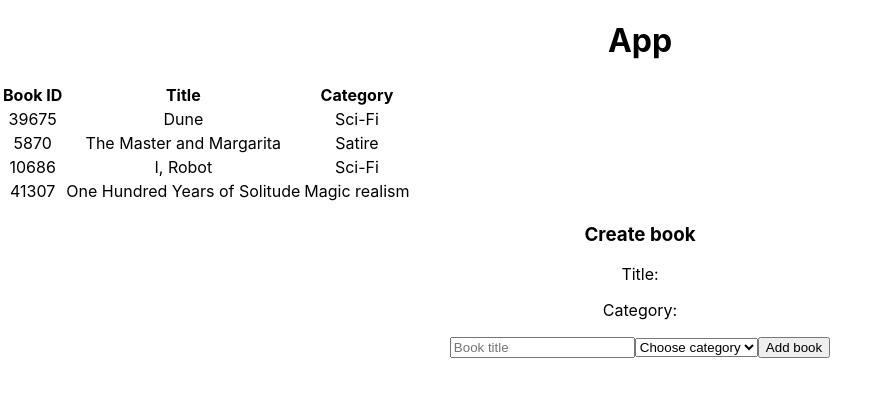
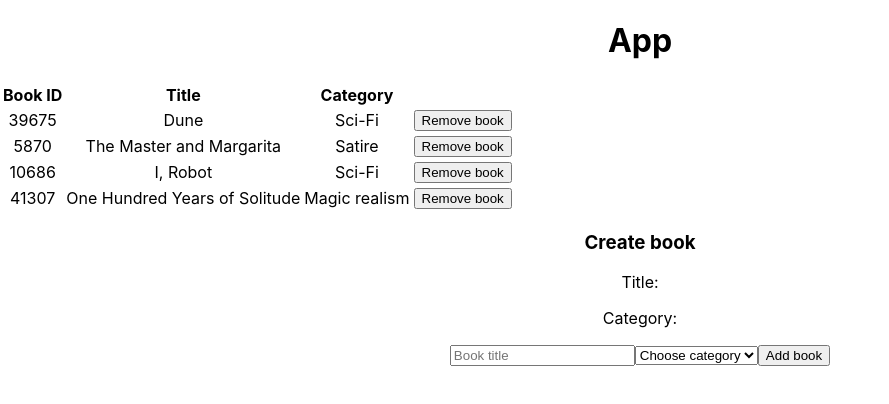
Before and after one commit to 1v4n4/bookstore, a React (Create React App) app: page / in a window 1280 px wide. Shown: the top 404 px of the page, without its empty margins (0-889 px from the left). Built offline with nearby package versions, Linux system fonts and the light colour scheme.

Commit message:
Add method to remove books

```diff
--- a/src/components/Book.js
+++ b/src/components/Book.js
@@ -1,13 +1,14 @@
 import React from 'react';
 import PropTypes from 'prop-types';
 
-const Book = ({ book }) => {
+const Book = ({ book, handleRemoveBook }) => {
   const { id, title, category } = book;
   return (
     <tr>
-      <td>{id}</td>
+      <td id="id">{id}</td>
       <td>{title}</td>
       <td>{category}</td>
+      <td><button type="button" onClick={() => handleRemoveBook(book)}>Remove book</button></td>
     </tr>
   );
 };
@@ -21,6 +22,7 @@ Book.propTypes = {
     title: PropTypes.string.isRequired,
     category: PropTypes.string.isRequired,
   }).isRequired,
+  handleRemoveBook: PropTypes.func.isRequired,
 };
 
 export default Book;
--- a/src/containers/BookList.js
+++ b/src/containers/BookList.js
@@ -1,8 +1,20 @@
-import { useSelector } from 'react-redux';
+import { useSelector, useDispatch } from 'react-redux';
 import Book from '../components/Book';
+import { removeBook } from '../actions';
 
 const BookList = () => {
   const list = useSelector((state) => state.books);
+  const dispatch = useDispatch();
+
+  const handleRemoveBook = (book) => {
+    const { id } = book;
+    dispatch(
+      removeBook({
+        id,
+      }),
+    );
+  };
+
   return (
     <table>
       <thead>
@@ -14,7 +26,7 @@ const BookList = () => {
       </thead>
       <tbody>
         {list.map((book) => (
-          <Book book={book} key={book.id} />
+          <Book book={book} key={book.id} handleRemoveBook={handleRemoveBook} />
         ))}
       </tbody>
     </table>
--- a/src/reducers/book.js
+++ b/src/reducers/book.js
@@ -16,7 +16,8 @@ const BookReducer = (state = initialState, action) => {
     case ADD_BOOK:
       return [...state, action.payload];
     case REMOVE_BOOK:
-      return state.filter((book) => book.id !== action.payload);
+      return [...state.filter((book) => book.id !== action.payload.id)];
+
     default:
       return state;
   }
```
